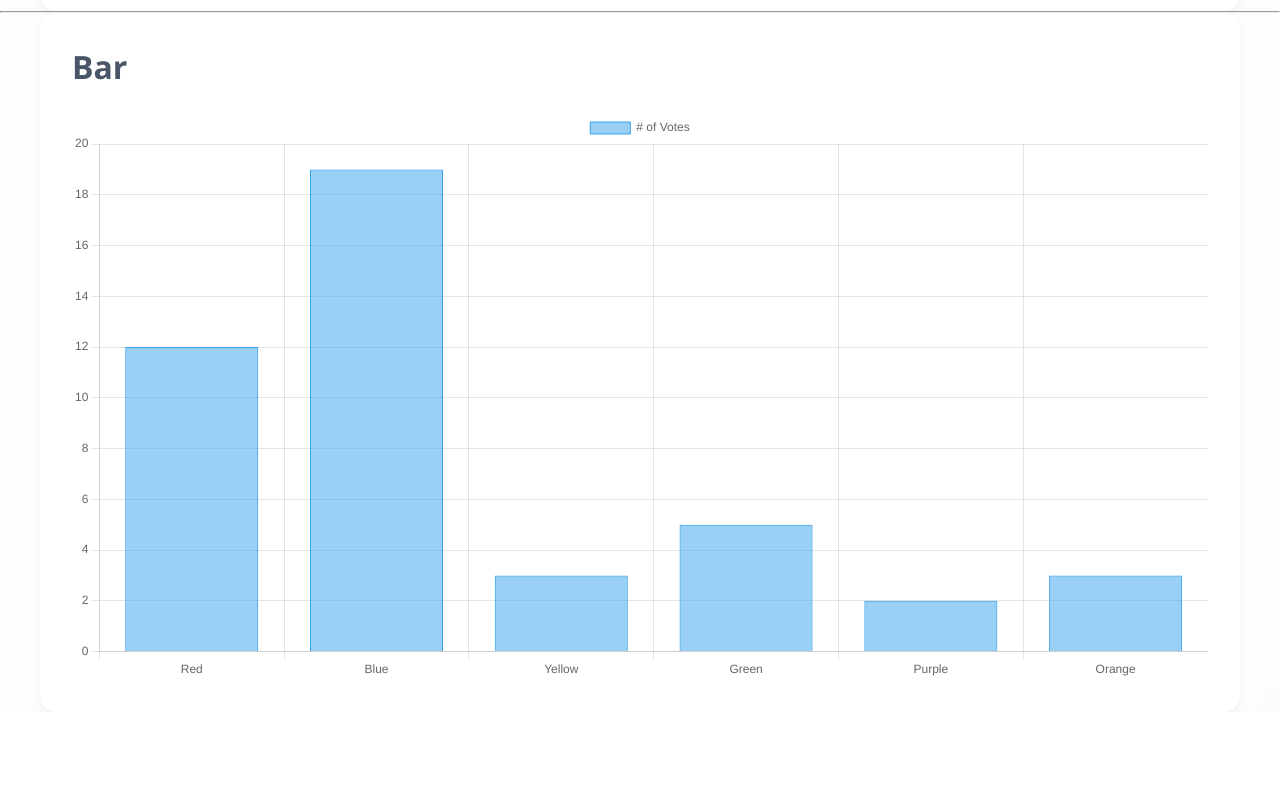
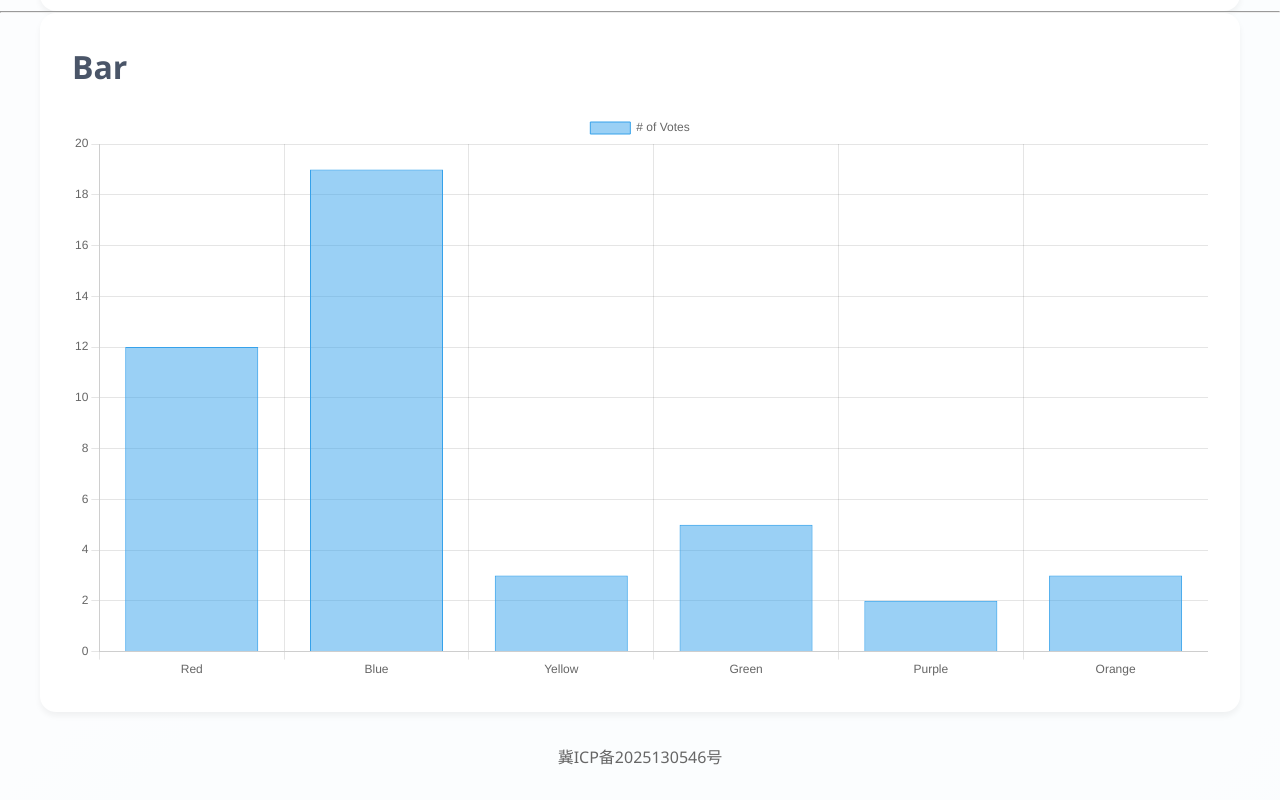
Before and after one commit to 119786155/error_run, a SvelteKit app: page /chart in a window 1280 px wide. Shown: the part 1324-2124 px from the top of the page. Before the commit the page ends 2036 px from the top, so only its background shows below. Built offline with nearby package versions, Linux system fonts and the light colour scheme.

Commit message:
connect footer

```diff
--- a/src/routes/+layout.svelte
+++ b/src/routes/+layout.svelte
@@ -18,6 +18,25 @@
 		{@render children()}
 	</main>
 
-	<footer></footer>
+	<footer>
+		<a href="https://beian.miit.gov.cn/" target="_blank">冀ICP备2025130546号</a>
+	</footer>
 	<Menu />
 </div>
+
+<style>
+	footer {
+		text-align: center;
+	}
+
+	footer a {
+		display: inline-block;
+		margin: 2rem;
+		color: #666;
+		text-decoration: none;
+	}
+
+	footer a:hover {
+		color: #888;
+	}
+</style>
--- a/src/routes/Menu.svelte
+++ b/src/routes/Menu.svelte
@@ -44,7 +44,7 @@
 	.menu-list {
 		display: none;
 		position: absolute;
-		right: 28px;
+		right: 42px;
 		top: 15px;
 		transition: var(--transition);
 	}
```
